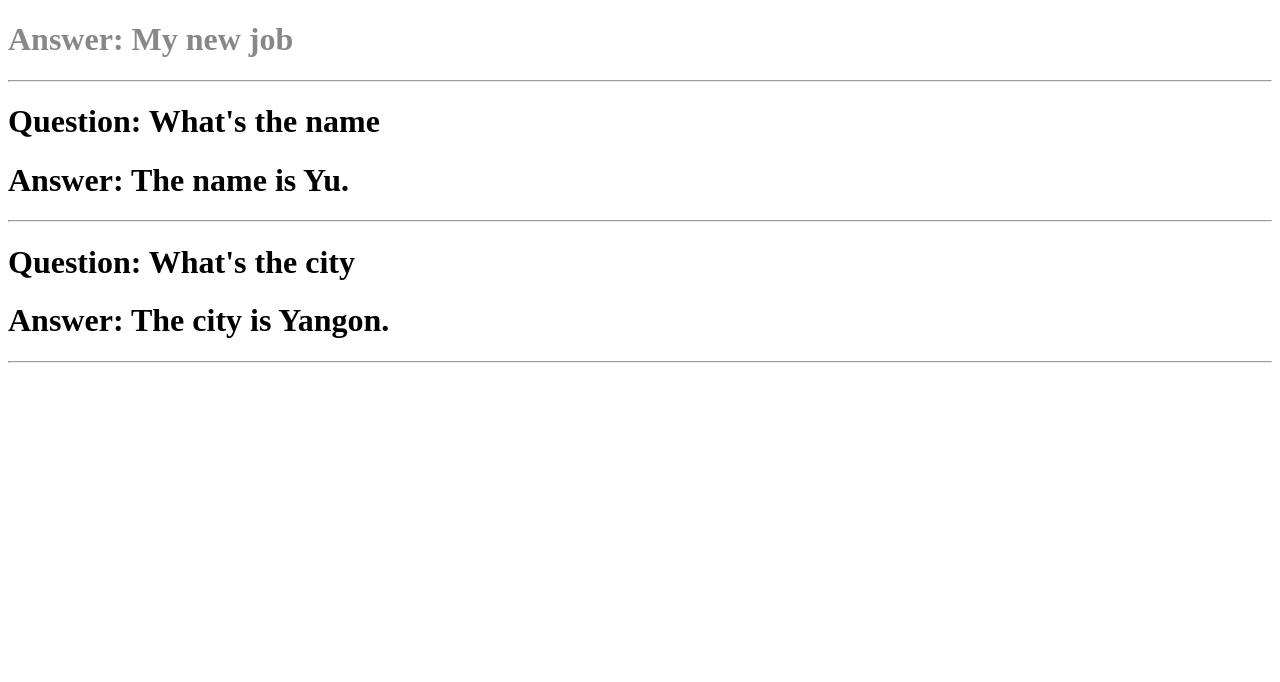
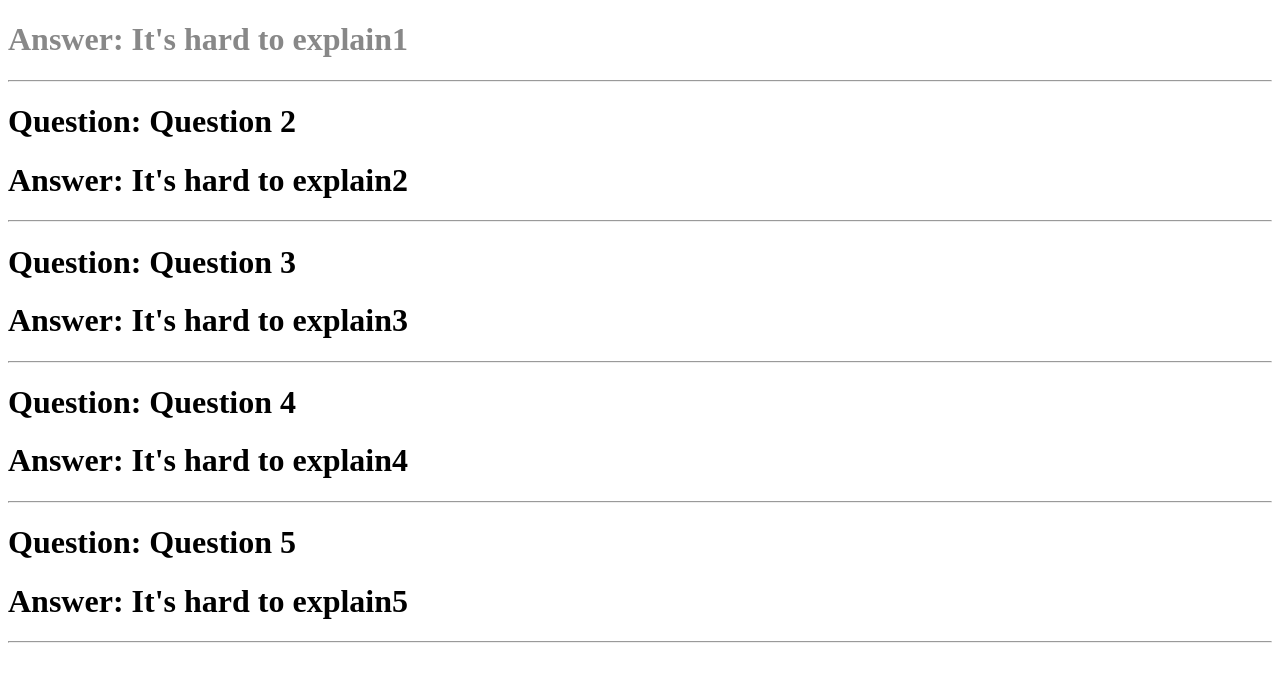
Before and after one commit to ThandarAungUCSM/react-tutorial, a React (Create React App) app: page / in a window 1280 px wide. Shown: the top 682 px of the page. Built offline with nearby package versions, Linux system fonts and the light colour scheme.

Commit message:
Mapping Components

```diff
--- a/src/App.js
+++ b/src/App.js
@@ -1,18 +1,19 @@
 import React from 'react';
 
 import Joke from './components/Joke'
+import jokesData from './JokesData'
+function App() {
+  const jokeComponents = jokesData.map( joke => <Joke key={joke.id} question={joke.question} punchLine={joke.punchLine} />)
 
-function App() {
+  // const nums = [1,2,3,4,5,6,7,8,9,10]
+  // const doubled = nums.map(function(num) {
+  //   return num * 2
+  // })
+  // console.log(doubled)
+
   return (
-    <div className="contacks">
-      <Joke
-        punchLine="My new job" />
-      <Joke
-        question = "What's the name"
-        punchLine="The name is Yu." />
-      <Joke
-        question = "What's the city"
-        punchLine="The city is Yangon." />
+    <div>
+      {jokeComponents}
     </div>
   );
 }
--- /dev/null
+++ b/src/JokesData.js
@@ -0,0 +1,28 @@
+const jokesData = [
+    {
+        id: 1,
+        punchLine: "It's hard to explain1"
+    },
+    {
+        id: 2,
+        punchLine: "It's hard to explain2",
+        question: "Question 2"
+    },
+    {
+        id: 3,
+        punchLine: "It's hard to explain3",
+        question: "Question 3"
+    },
+    {
+        id: 4,
+        punchLine: "It's hard to explain4",
+        question: "Question 4"
+    },
+    {
+        id: 5,
+        punchLine: "It's hard to explain5",
+        question: "Question 5"
+    }
+]
+
+export default jokesData
```
